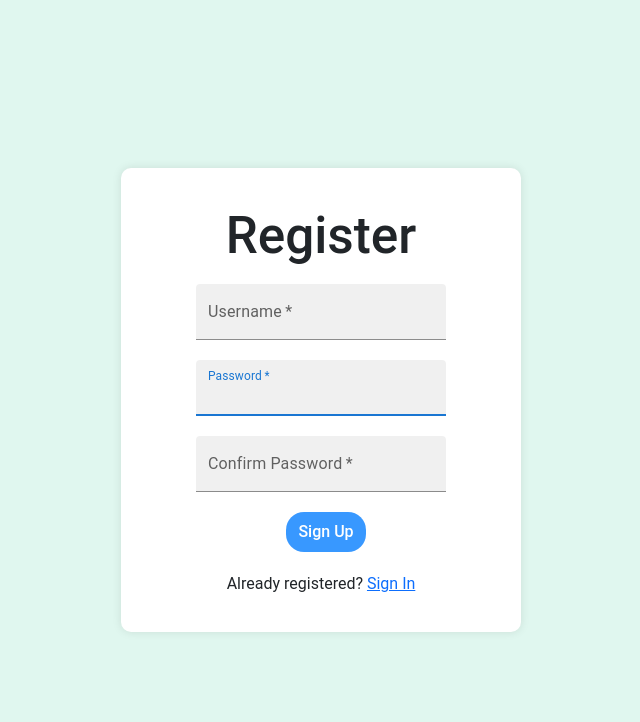
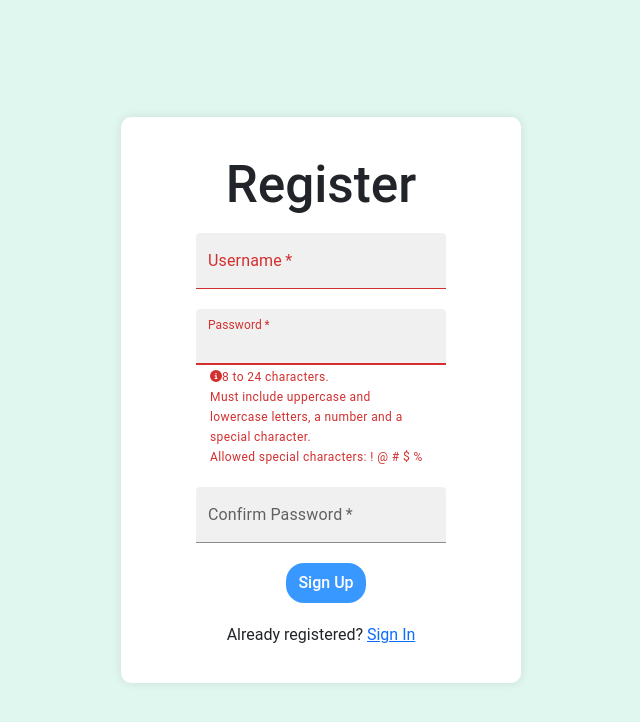
Before and after one commit to nirbenah/final_project_frontend, a React (Vite) app: page /#/signup in a window 1280 px wide. Both pictures are taken after a click on the element 640 px from the left and 388 px from the top of the page. Shown: the top 722 px of the page, without its empty margins (319-959 px from the left). Built offline with nearby package versions, Linux system fonts and the light colour scheme.

Commit message:
legal username and password are not in comment now

```diff
--- a/src/pages/LoginAndSignUp/SignUp/SignUp.tsx
+++ b/src/pages/LoginAndSignUp/SignUp/SignUp.tsx
@@ -104,16 +104,17 @@
                             onChange={(e) => setUsername(e.target.value)}
                             value={username}
                             required
-                            // error={!validName}
-                            // helperText={userFocus && username && !validName ? (
-                            //     <>
-                            //         <FontAwesomeIcon icon={faInfoCircle} />
-                            //         4 to 24 characters.<br />
-                            //         Must begin with a letter.<br />
-                            //         Letters, numbers, underscores, hyphens allowed.<br />
-                            //         Maccabi Tel aviv is not allowed as a username
-                            //     </>
-                            // ) : null}
+                            error={!validName}
+                            helperText={userFocus && username && !validName ? (
+                                <>
+                                    <FontAwesomeIcon icon={faInfoCircle} />
+                                    4 to 24 characters.<br />
+                                    Must begin with a letter.<br />
+                                    Letters, numbers, underscores, hyphens allowed.<br />
+                                    Maccabi Tel aviv is not allowed as a username
+                                    Maccabi_Haifa is a recommended username
+                                </>
+                            ) : null}
                             onFocus={() => setUserFocus(true)}
                             onBlur={() => setUserFocus(false)}
                             style={{ width: "100%" }}
@@ -132,15 +133,15 @@
                             onChange={(e) => setPwd(e.target.value)}
                             value={pwd}
                             required
-                            // error={!validPwd}
-                            // helperText={pwdFocus && !validPwd ? (
-                            //     <>
-                            //         <FontAwesomeIcon icon={faInfoCircle} />
-                            //         8 to 24 characters.<br />
-                            //         Must include uppercase and lowercase letters, a number and a special character.<br />
-                            //         Allowed special characters: <span aria-label="exclamation mark">!</span> <span aria-label="at symbol">@</span> <span aria-label="hashtag">#</span> <span aria-label="dollar sign">$</span> <span aria-label="percent">%</span>
-                            //     </>
-                            // ) : null}
+                            error={!validPwd}
+                            helperText={pwdFocus && !validPwd ? (
+                                <>
+                                    <FontAwesomeIcon icon={faInfoCircle} />
+                                    8 to 24 characters.<br />
+                                    Must include uppercase and lowercase letters, a number and a special character.<br />
+                                    Allowed special characters: <span aria-label="exclamation mark">!</span> <span aria-label="at symbol">@</span> <span aria-label="hashtag">#</span> <span aria-label="dollar sign">$</span> <span aria-label="percent">%</span>
+                                </>
+                            ) : null}
                             onFocus={() => setPwdFocus(true)}
                             onBlur={() => setPwdFocus(false)}
                             style={{ width: "100%" }}
@@ -159,13 +160,13 @@
                             onChange={(e) => setMatchPwd(e.target.value)}
                             value={matchPwd}
                             required
-                            // error={!validMatch}
-                            // helperText={matchFocus && !validMatch ? (
-                            //     <>
-                            //         <FontAwesomeIcon icon={faInfoCircle} />
-                            //         Passwords do not match.
-                            //     </>
-                            // ) : null}
+                            error={!validMatch}
+                            helperText={matchFocus && !validMatch ? (
+                                <>
+                                    <FontAwesomeIcon icon={faInfoCircle} />
+                                    Passwords do not match.
+                                </>
+                            ) : null}
                             onFocus={() => setMatchFocus(true)}
                             onBlur={() => setMatchFocus(false)}
                             style={{ width: "100%" }}
@@ -173,8 +174,8 @@
                     </div>
                 </form>
                 {errMsg && <p className='error-msg'>{errMsg}</p>}
-                {/* {isLoading ? <CircularProgress /> :<button className="blue-buttons" form='signup-form' disabled={!validName || !validPwd || !validMatch ? true : false}>Sign Up</button>} */}
-                {isLoading ? <CircularProgress /> :<button className="blue-buttons" form='signup-form'>Sign Up</button>}
+                {isLoading ? <CircularProgress /> :<button className="blue-buttons" form='signup-form' disabled={!validName || !validPwd || !validMatch ? true : false}>Sign Up</button>}
+                {/* {isLoading ? <CircularProgress /> :<button className="blue-buttons" form='signup-form'>Sign Up</button>} */}
                 <p className="sign-bottom-message">
                     Already registered?{' '} <Link to="/login">Sign In</Link>
                 </p>
```
